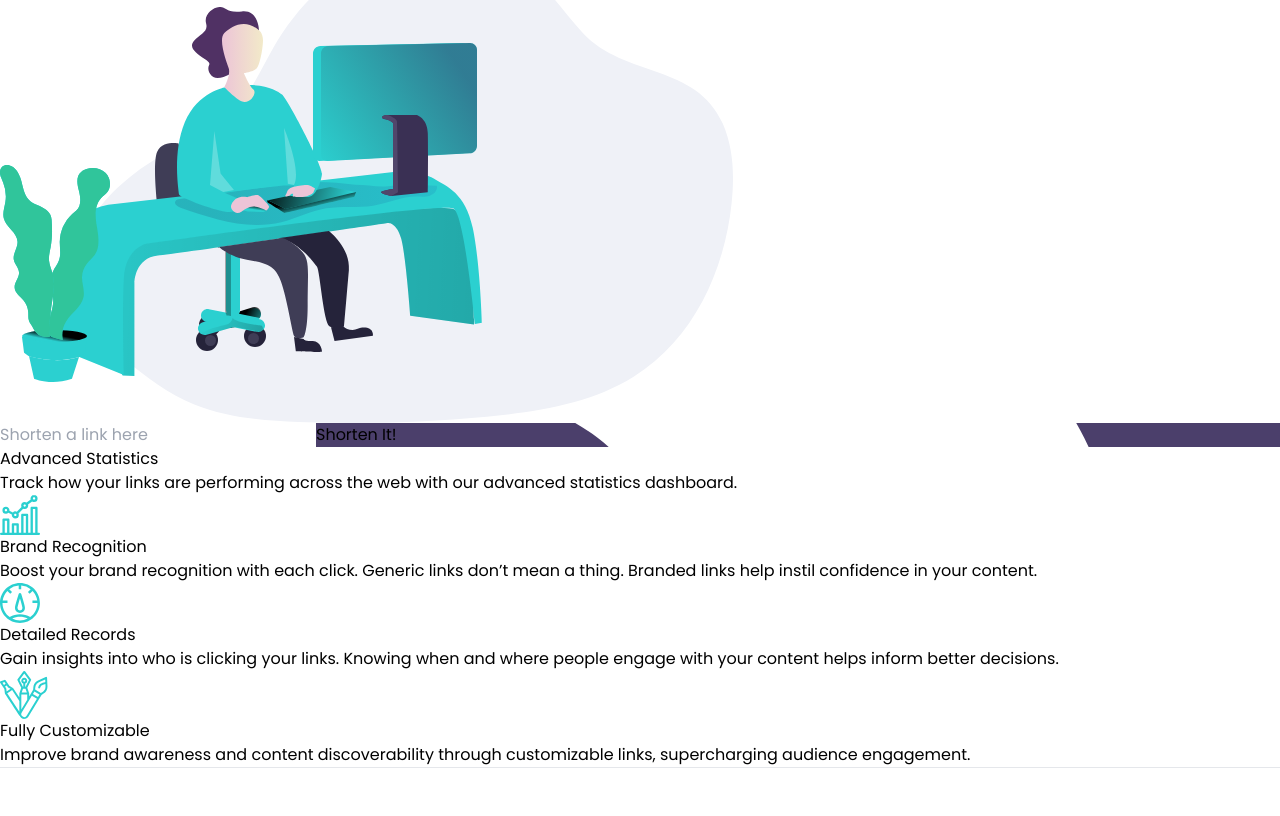
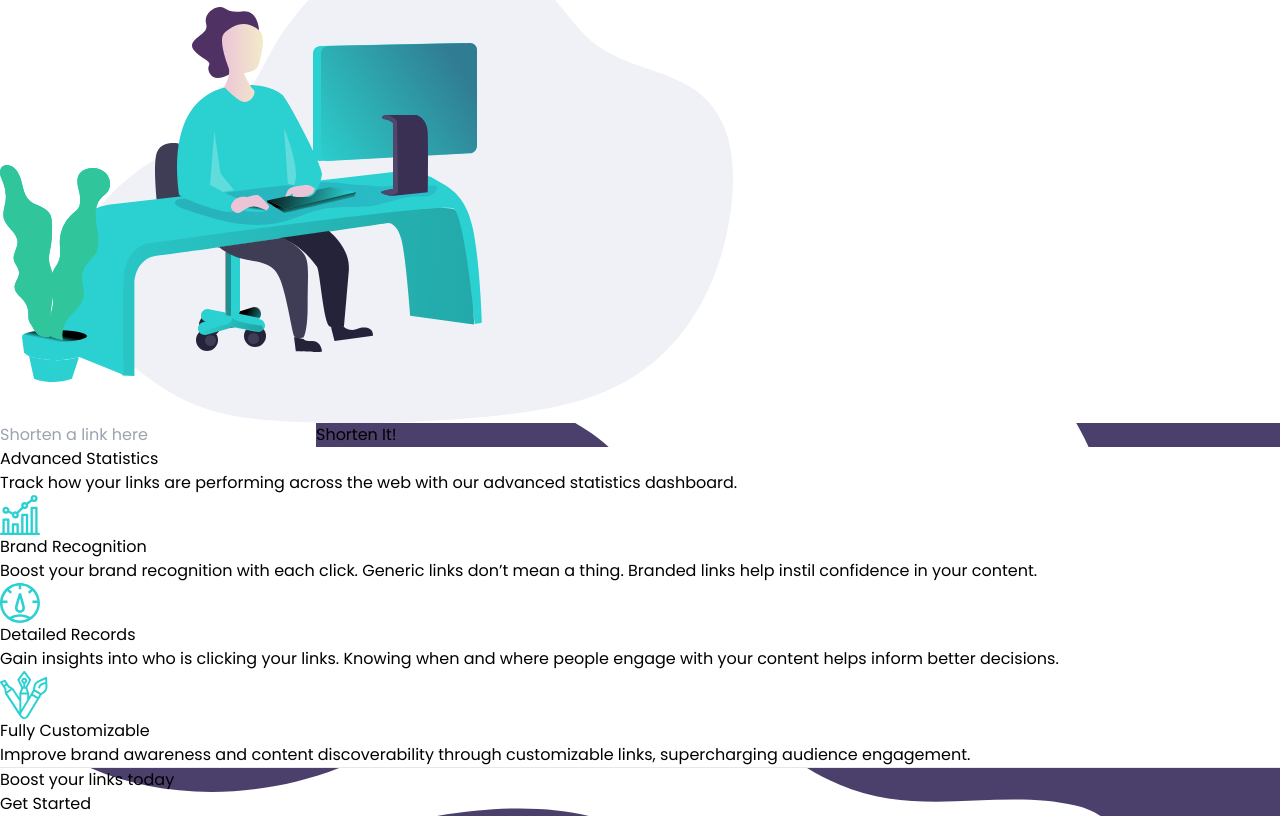
Before and after one commit to SajeedAninda/URL-Shortener-Webpage, a React (Vite) app: page / in a window 1280 px wide. Shown: the part 332-1148 px from the top of the page. Before the commit the page ends 1100 px from the top, so only its background shows below. Built offline with nearby package versions, Linux system fonts and the light colour scheme.

Commit message:
Completed boost section

```diff
--- a/src/App.jsx
+++ b/src/App.jsx
@@ -1,3 +1,4 @@
+import BoostLinks from "./Components/BoostLinks"
 import Hero from "./Components/Hero"
 import Navbar from "./Components/Navbar"
 import Statistics from "./Components/Statistics"
@@ -9,6 +10,7 @@ function App() {
       <Navbar></Navbar>
       <Hero></Hero>
       <Statistics></Statistics>
+      <BoostLinks></BoostLinks>
     </>
   )
 }
--- /dev/null
+++ b/src/Components/BoostLinks.jsx
@@ -0,0 +1,17 @@
+import React from 'react';
+import "./boostLinks.css"
+
+const BoostLinks = () => {
+    return (
+        <div className='w-full boostBg py-12 bg-[#3b3054] flex flex-col justify-center items-center'>
+            <h1 className='text-[40px] font-bold text-white'>
+                Boost your links today
+            </h1>
+            <button className=' mt-8 bg-[#2ACFCF] px-8 py-3 rounded-[40px] text-white text-[18px] font-bold hover:bg-[#2acfcfb4] transition-colors delay-75 ease-in'>
+                Get Started
+            </button>
+        </div>
+    );
+};
+
+export default BoostLinks;
--- /dev/null
+++ b/src/Components/boostLinks.css
@@ -0,0 +1,6 @@
+.boostBg{
+    background-image: url('../assets/bg-boost-desktop.svg');
+    background-size: cover;
+    background-repeat: no-repeat;
+    background-position: center center;
+}
```
